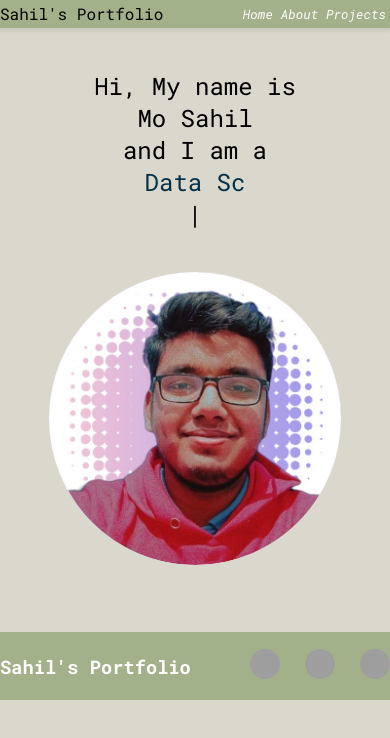
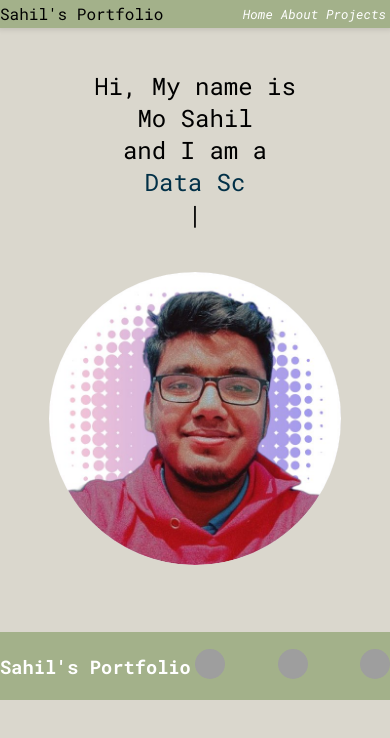
Before and after one commit to Mo-Sahill/Mo-Sahill.github.io, a plain HTML site: page index.html in a window 390 px wide. Drawn offline with nearby package versions, Linux system fonts and the light colour scheme; grey boxes are pictures that could not be loaded; a web font is replaced by a local one.

Commit message:
optimized index.html for phone

```diff
--- a/style.css
+++ b/style.css
@@ -103,8 +103,8 @@ footer {
     display: flex;
     align-items: center;
     justify-content: space-between;
-    width: 70vh;
-    margin-right: 10vh;
+    width: 50%;
+    margin-right: 10px;
     padding-top: 2vh;
     padding-bottom: 2vh;
 }
@@ -157,8 +157,12 @@ footer {
         display: block;
     }
 
+    .footer{
+        display: flex;
+        width: 100%;
+    }
+
     .socials{
-        width: 140px;
         margin: 0;
     }
 
```
